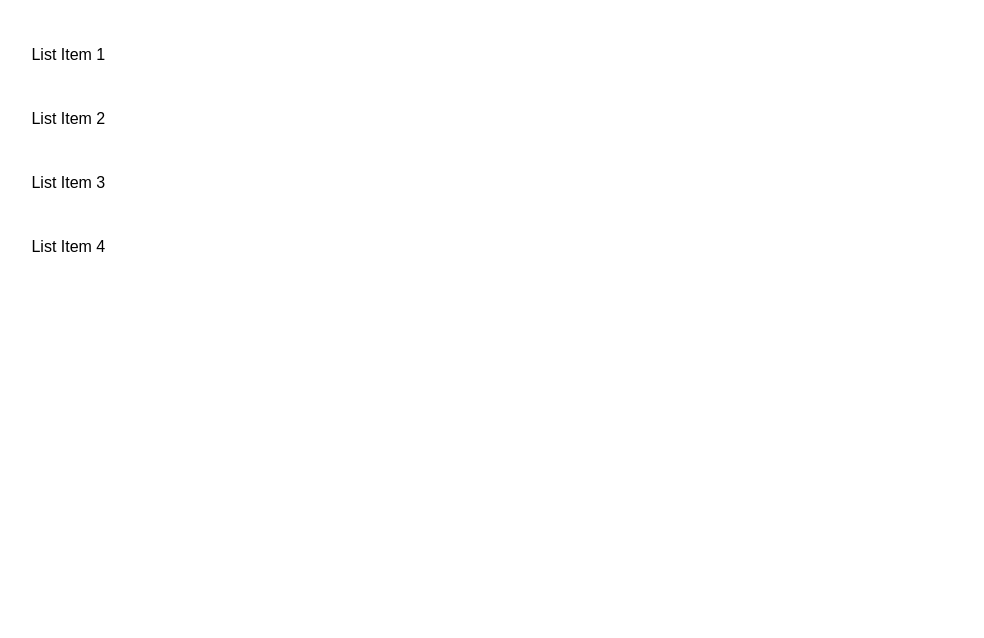
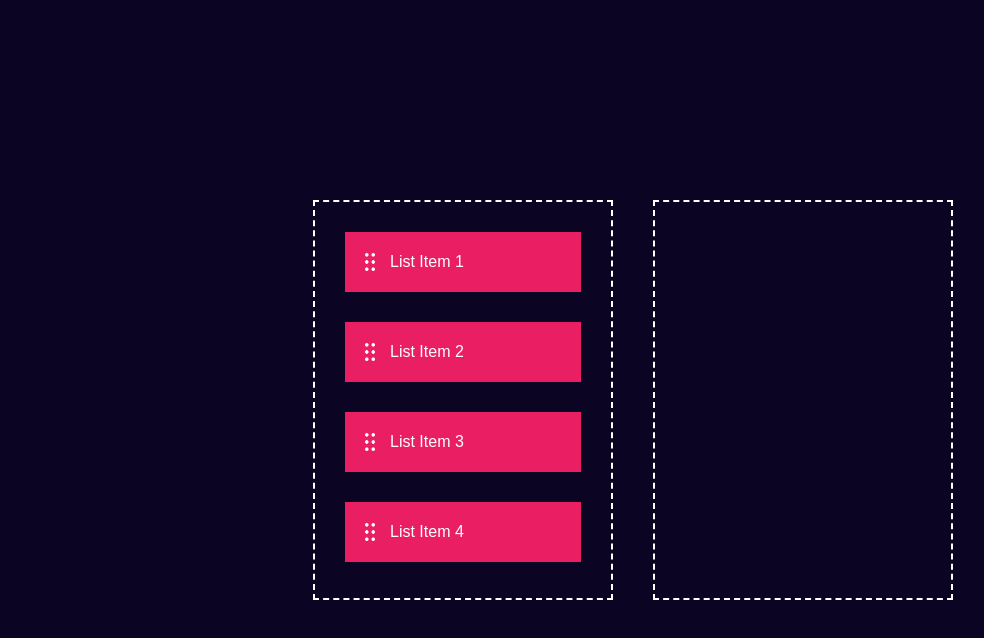
Before and after one commit to Aheed-Siddiqui-Official/Drag-And-Drop, a plain HTML site: page index.html in a window 1280 px wide. Shown: the whole page, without its empty margins (7-991 px from the left). Drawn offline with Linux system fonts and the light colour scheme; files whose address does not match are found by name.

Commit message:
css styling

```diff
--- a/style.css
+++ b/style.css
@@ -4,3 +4,34 @@
     box-sizing: border-box;
     font-family: sans-serif;
 }
+
+.container{
+    width: 100%;
+    min-height: 100vh;
+    background: #0b0423;
+    display: flex;
+    align-items: center;
+    justify-content: center;
+}
+#left, #right{
+    width: 300px;
+    min-height: 400px;
+    margin: 20px;
+    border: 2px dashed #fff;
+}
+
+.list{
+    background: #e91e63;
+    height: 60px;
+    margin: 30px;
+    color: #fff;
+    display: flex;
+    align-items: center;
+    cursor: grab;
+}
+
+.list img{
+    width: 10px;
+    margin-right: 15px;
+    margin-left: 20px;
+}
```
